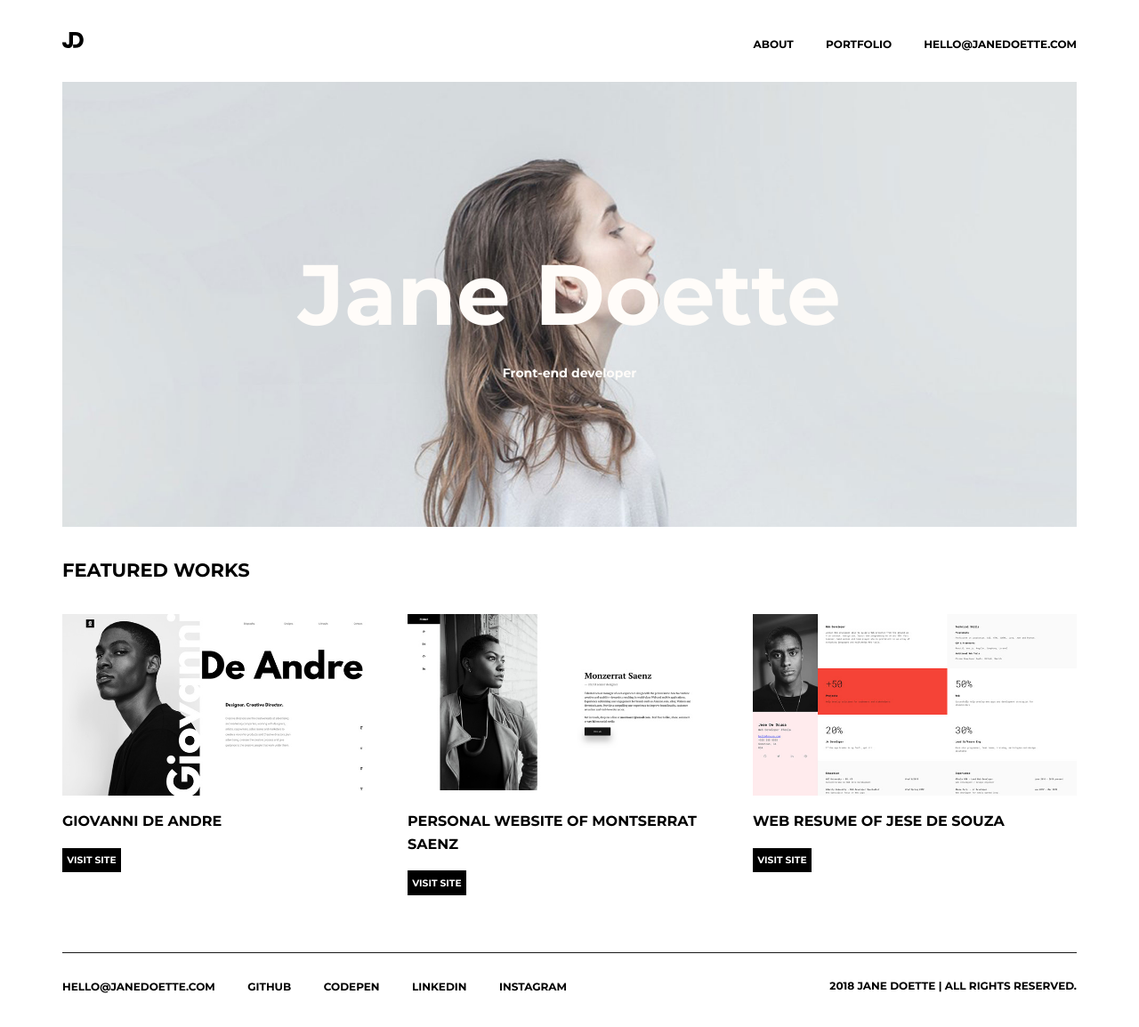
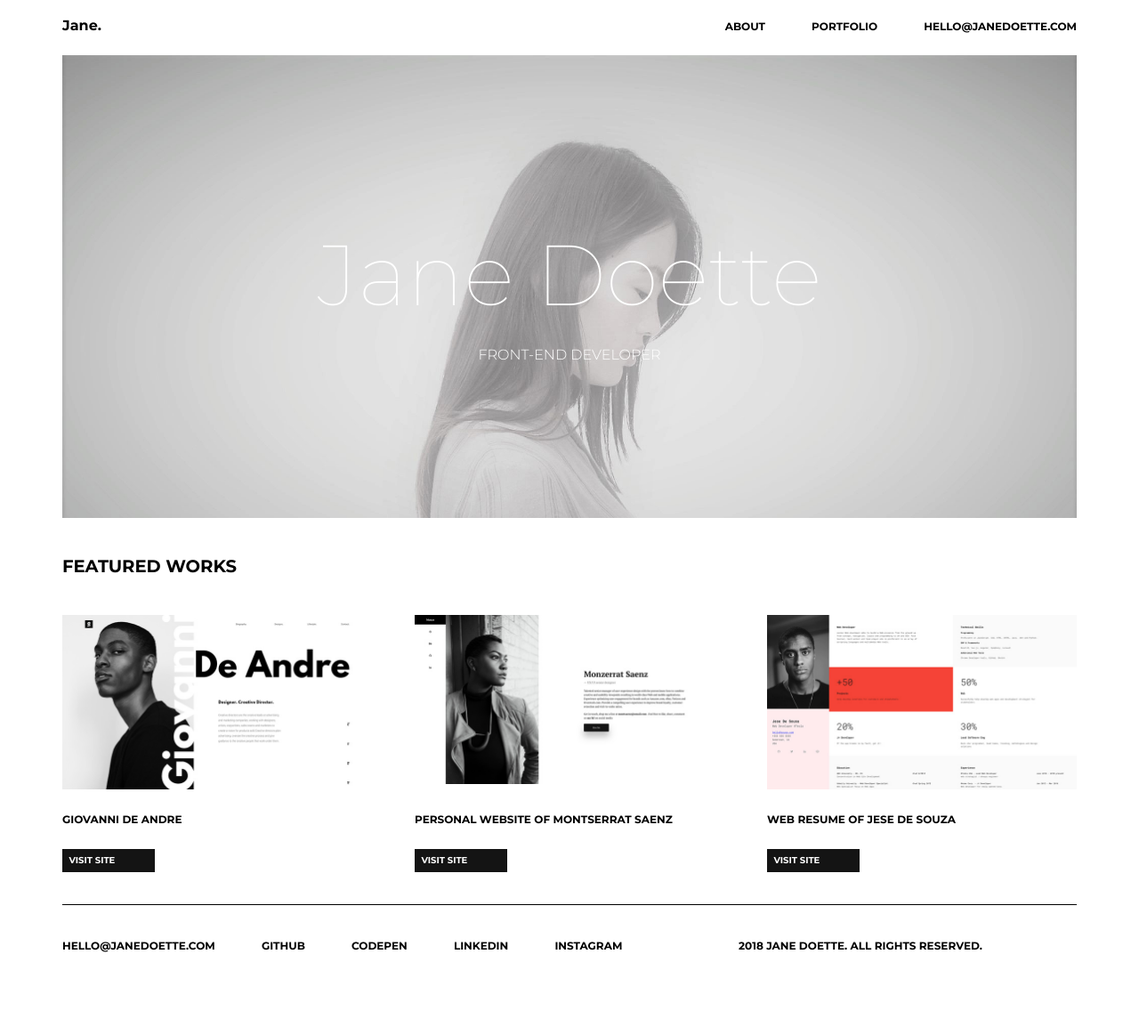
Before and after one commit to hello-antonio/FEND-portfolio-site, a plain HTML site: page index.html in a window 1280 px wide. Shown: the whole page at 89% size. After the commit the page ends 1123 px from the top, so only its background shows below. Drawn offline with Linux system fonts and the light colour scheme.

Commit message:
refactor styles

```diff
--- a/css/style.css
+++ b/css/style.css
@@ -1,17 +1,11 @@
-/*
-*
-* Portfolio Styles v1 by Giovanni Lara 04/2018
-*
-*/
-/* Base */
 html {
   -webkit-box-sizing: border-box;
           box-sizing: border-box;
 }
 
 *,
-*:before,
-*:after {
+*::before,
+*::after {
   -webkit-box-sizing: inherit;
           box-sizing: inherit;
 }
@@ -22,136 +16,84 @@ html {
 }
 
 html {
+  font-size: 100%;
+}
+
+body {
+  width: 100%;
+  height: 100%;
+  font: 1em/1.6 "Montserrat", sans-serif;
+}
+
+ul {
+  list-style: none;
+}
+
+.header {
+  min-height: 30px;
+}
+
+.header__logo {
+  width: 20%;
+  font-weight: bold;
   font-size: 1em;
 }
 
-body {
-  margin: 0;
-  padding: 0;
-  background-color: #fff;
-  color: #000;
-  font: 16px/1.6 "Montserrat", -apple-system, BlinkMacSystemFont, 'Segoe UI', Roboto, Oxygen, Ubuntu, Cantarell, 'Open Sans', 'Helvetica Neue', sans-serif;
+.nav {
+  width: 80%;
 }
 
-img,
-embed,
-picture,
-svg,
-video {
+.ul-list {
   width: 100%;
+  height: 100%;
+  text-align: left;
 }
 
-ul {
-  padding: 0;
-  margin: 0;
-  list-style: none;
+.ul-list--right {
+  text-align: right;
 }
 
-h1,
-h2,
-h3,
-h4 {
-  font-weight: bold;
+.ul-list .ul-list__li {
+  display: inline;
+  margin: 0 3em 0 0;
 }
 
-a {
-  color: #0800ff;
-  text-decoration: none;
-  -webkit-transition: all 0.3s ease;
-  transition: all 0.3s ease;
+.ul-list--right .ul-list__li {
+  margin: 0 0 0 3em;
 }
 
-a:hover {
-  color: #1e1efc;
+.ul-list .ul-list__li a {
+  color: #000;
+  font-size: 0.75em;
+  font-weight: bold;
+  text-transform: uppercase;
+  text-decoration: none;
+  padding: 0.5em 0;
+  -webkit-transition: 0.3s;
+  transition: 0.3s;
 }
 
-/* Container/Flexbox */
-.container,
+.ul-list__li a:hover {
+  color: #adadad;
+}
+
+.ul-list--block .ul-list__li {
+  display: block;
+}
+
+.container {
+  width: 100%;
+  max-width: 1920px;
+  padding: 0 70px;
+}
+
 .flex {
   display: -webkit-box;
   display: -ms-flexbox;
   display: flex;
-  -ms-flex-wrap: wrap;
-  flex-wrap: wrap;
 }
 
-.container {
-  max-width: 1920px;
-  width: 100%;
-  margin: auto;
-  padding: 20px 70px;
-}
-
-/* Content Layouts */
-.header,
-.hero,
-.main,
-.foot {
-  width: 100%;
-}
-
-/* Header */
-.header {
-  height: 24px;
-  margin: 1em 0 0;
-}
-
-.header__logo {
-  width: 24px;
-  height: 24px;
-  font-weight: 900;
-  background-color: #fff;
-  background-image: url(../img/jd-logo-black.svg);
-  background-repeat: no-repeat;
-  background-size: 24px;
-}
-
-.header__logo-text {
-  display: block;
-  text-indent: -999999px;
-}
-
-.nav {
-  width: calc(100% - 24px);
-  text-align: right;
-}
-
-.nav__list {
-  width: 100%;
-}
-
-.nav__list__li {
-  display: inline;
-  margin: 0 0 0 32px;
-}
-
-.nav__list__li a {
-  font-size: 0.75em;
-  text-transform: uppercase;
-  font-weight: bold;
-  color: #000;
-  padding: 0.75em 0;
-}
-
-.nav__list__li a:hover {
-  color: #80989D;
-}
-
-/* Hero Image */
-.hero {
-  padding: 2em;
-  margin: 2em 0;
-  width: 100%;
-  height: 500px;
-  background: url(../img/Agata-Bielen-1920.jpg) no-repeat center 0;
-  background-size: cover;
-  -webkit-box-orient: vertical;
-  -webkit-box-direction: normal;
-      -ms-flex-direction: column;
-          flex-direction: column;
-  display: -webkit-box;
-  display: -ms-flexbox;
-  display: flex;
+.flex--center {
   -webkit-box-pack: center;
       -ms-flex-pack: center;
           justify-content: center;
@@ -160,48 +102,66 @@ a:hover {
           align-items: center;
 }
 
+.flex--col {
+  -webkit-box-orient: vertical;
+  -webkit-box-direction: normal;
+      -ms-flex-direction: column;
+          flex-direction: column;
+}
+
+.pad {
+  padding: 2em 0;
+}
+
+.space-up {
+  margin: 1em 0;
+}
+
+.header,
+.hero,
+.main,
+.foot {
+  width: 100%;
+}
+
 .hero {
-  color: #FFFCF9;
+  text-align: center;
+  color: #fff;
+  background: url(../img/bg-large.jpg) no-repeat center 0;
+  background-size: cover;
+  height: 520px;
+  width: 100%;
 }
 
 .hero__title {
   font-size: 96px;
+  font-weight: 100;
+  text-transform: capitalize;
 }
 
 .hero__sub {
-  font-size: 14px;
-  font-weight: bold;
+  text-transform: uppercase;
+  font-size: 1em;
+  font-weight: 300;
 }
 
-/* Section */
 .section__heading {
+  font-size: 1.222em;
   text-transform: uppercase;
-  font-size: 21px;
 }
 
-/* Projects */
-.projects {
-  margin: 2em 0;
+.portfolio {
   -webkit-box-pack: justify;
       -ms-flex-pack: justify;
           justify-content: space-between;
+  width: 100%;
 }
 
-.projects li {
-  width: calc(100% / 3 - 16px);
+.portfolio li {
+  width: calc(100% / 3 - 2em);
 }
 
-.projects a {
-  display: inline-block;
-  font-weight: bold;
-  text-transform: uppercase;
-  font-size: 8pt;
-  color: #fff;
-  background-color: #000;
-  padding: 0.5em;
-}
-
-.projects__img-container {
+.portfolio__img-container {
   display: block;
   overflow: hidden;
   padding: 56.25% 0 0;
@@ -209,37 +169,50 @@ a:hover {
   position: relative;
 }
 
-.projects__img-container img {
+.portfolio__img-container img {
   height: auto;
   position: absolute;
   top: 0;
   left: 0;
 }
 
-.projects__title {
-  margin: 1em 0;
-  font-size: 1em;
+.portfolio__title {
   text-transform: uppercase;
+  font-size: 0.75em;
+  font-weight: bold;
 }
 
-/* Footer */
-.foot {
-  margin: 2em 0;
-  padding: 1.5em 0 0;
-  border-top: thin solid rgba(0, 0, 0, 0.9);
+.portfolio a {
+  color: #fff;
+  background-color: #141414;
+  padding: 0.5em 0.75em;
+  font-size: 10px;
   font-weight: bold;
   text-transform: uppercase;
-  -webkit-box-pack: center;
-      -ms-flex-pack: center;
-          justify-content: center;
-  -webkit-box-align: center;
-      -ms-flex-align: center;
-          align-items: center;
+  text-decoration: none;
+  margin: 0 0 2em 0;
+  width: 30%;
+  display: block;
 }
 
-.foot p {
+.portfolio li {
+  min-height: 300px;
+}
+
+img {
+  width: 100%;
+  max-width: 700px;
+}
+
+.foot {
+  min-height: 30px;
+  border-top: thin solid #000;
+}
+
+.foot__copy {
+  font-weight: bold;
+  text-transform: uppercase;
   font-size: 0.75em;
-  text-align: right;
 }
 
 .foot__copy,
@@ -247,83 +220,75 @@ a:hover {
   width: 50%;
 }
 
-.foot__contact li {
-  display: inline-block;
-  margin: 0 32px 0 0;
-}
-
-.foot__contact li:last-child {
-  margin: 0;
-}
-
-.foot__contact a {
-  display: block;
-  color: #000;
-  text-transform: uppercase;
-  font-size: 0.75em;
-  font-weight: bold;
-}
-
-/* Media Queries */
 @media screen and (max-width: 800px) {
-  .container {
-    padding: 2em;
+  .hero {
+    background-image: url(../img/bg-md.jpg);
   }
 
-  .hero {
-    background: url(../img/Agata-Bielen-960.jpg) no-repeat center 0;
+  .portfolio {
+    -webkit-box-orient: vertical;
+    -webkit-box-direction: normal;
+        -ms-flex-direction: column;
+            flex-direction: column;
   }
 
-  .projects li {
+  .portfolio li {
     width: 100%;
     margin: 0 0 2em;
   }
 
-  .section__heading {
-    text-align: center;
+  .foot {
+    -webkit-box-orient: vertical;
+    -webkit-box-direction: normal;
+        -ms-flex-direction: column;
+            flex-direction: column;
   }
 
-  .foot__copy,
-  .foot__contact {
+  .foot__copy {
+    margin: 2em 0 0;
     width: 100%;
   }
 
-  .foot p {
-    text-align: left;
+  .foot .ul-list__li {
+    display: block;
+  }
+
+  .container {
+    padding: 0 2em;
   }
 }
 
-@media screen and (max-width: 425px) {
+@media screen and (max-width: 600px) {
   .container {
-    padding: 1em;
+    padding: 0 1em;
+  }
+
+  .hero {
+    height: 400px;
   }
 
   .hero__title {
-    font-size: 42px;
-  }
-
-  .hero__sub {
-    font-size: 21px;
+    font-size: 3.618em;
   }
 }
 
-@media screen and (min-width: 1440px) {
+@media screen and (min-width:1440px) {
+  .hero {
+    height: 700px;
+  }
+}
+
+@media screen and (min-width: 1900px) {
+  html {
+    font-size: 120%;
+  }
   .container {
-    max-width: 1440px;
+    padding: 0 140px;
+    margin: auto;
   }
 
   .hero {
-    height: 600px;
-  }
-}
-
-@media screen and (min-width: 1920px) {
-  .container {
-    max-width: 1920px;
-  }
-
-  .hero {
-    height: 700px;
+    height: 800px;
   }
 
   .hero__title {
@@ -333,4 +298,8 @@ a:hover {
   .hero__sub {
     font-size: 26px;
   }
+
+  .section__heading {
+    font-size: 1.618em;
+  }
 }
--- a/index.html
+++ b/index.html
@@ -5,93 +5,109 @@
   <meta charset="UTF-8">
   <meta name="viewport" content="width=device-width, initial-scale=1.0">
   <meta http-equiv="X-UA-Compatible" content="ie=edge">
-    <meta name="theme-color" content="#02b3e4">
+  <meta name="theme-color" content="#000">
   <meta name="description" content="The portfolio website of Jane Doette front-end developer and everything else.">
   <meta name="keywords" content="front-end developer, html, css, programmer, js, portfolio">
-    <title>Jane Doette | Front End Ninja</title>
+  <title>Jane Doette | Front End developer</title>
   <link rel="icon" type="image/png" href="img/favicon-32x32.png" sizes="32x32" />
   <link rel="icon" type="image/png" href="img/favicon-16x16.png" sizes="16x16" />
   <link rel="shortcut icon" href="favicon.ico" type="image/x-icon">
   <style>
-      @import url('https://fonts.googleapis.com/css?family=Montserrat:300,400,700');
+    @font-face {
+      font-family: 'Arvo';
+      font-display: auto;
+      src: local('Arvo'), url(https: //fonts.gstatic.com/s/arvo/v9/rC7kKhY-eUDY-ucISTIf5PesZW2xOQ-xsNqO47m55DA.woff2) format('woff2');
+    }
+
+    body {
+      font-family: "Arvo", sans-serif;
+    }
+  </style>
+  <style>
+    @import url('https://fonts.googleapis.com/css?family=Montserrat:100,300,700');
   </style>
   <link rel="stylesheet" href="css/style.css">
 </head>
 
 <body>
-    <div class="container">
-      <header class="header flex">
-        <div class="header__logo">
-          <span class="header__logo-text">Jane Doette</span>
-        </div>
+  <div class="container flex flex--col">
+    <header class="header flex space-up">
+      <p class="header__logo">
+        Jane.
+      </p>
       <nav class="nav">
-          <ul class="nav__list">
-              <li class="nav__list__li"><a href="#home">About</a></li>
-              <li class="nav__list__li"><a href="#portfolio">Portfolio</a></li>
-              <li class="nav__list__li"><a href="">hello@janedoette.com</a></li>
+        <ul class="ul-list ul-list--right ul-list--inline">
+          <li class="ul-list__li"><a href="#home">About</a></li>
+          <li class="ul-list__li"><a href="#portfolio">Portfolio</a></li>
+          <li class="ul-list__li"><a href="">hello@janedoette.com</a></li>
         </ul>
       </nav>
     </header>
 
-      <div class="hero" id="home">
+    <div class="hero flex flex--center" id="home">
+      <div class="hero__banner">
         <h1 class="hero__title">Jane Doette
         </h1>
         <p class="hero__sub">Front-end developer</p>
       </div>
+    </div>
 
     <main class="main">
       <section id="portfolio">
-          <h2 class="section__heading">Featured works</h2>
-          <ul class="projects flex">
+        <h2 class="section__heading pad">Featured works</h2>
+        <ul class="portfolio flex">
           <li>
-              <div class="projects__img-container">
+            <div class="portfolio__img-container">
               <img srcset="img/img01-700.jpg 700w,
                         img/img01-400.jpg 400w" sizes="(max-width: 425px) 250px,
-                700px" src="img/img01-700.jpg" alt="Image of Giovanni De Andre">
+                700px"
+                src="img/img01-700.jpg" alt="Image of Giovanni De Andre">
             </div>
-              <h3 class="projects__title">Giovanni De Andre</h3>
+            <h3 class="portfolio__title pad">Giovanni De Andre</h3>
             <a href="#">Visit site</a>
           </li>
           <li>
-              <div class="projects__img-container">
+            <div class="portfolio__img-container">
               <img srcset="img/img02-700.jpg 700w,
                 img/img02-400.jpg 400w" sizes="(max-width: 425px) 250px,
-                700px" src="img/img02-700.jpg" alt="Image of Montserrat Saenz">
+                700px"
+                src="img/img02-700.jpg" alt="Image of Montserrat Saenz">
             </div>
-              <h3 class="projects__title">Personal website of Montserrat Saenz</h3>
+            <h3 class="portfolio__title pad">Personal website of Montserrat Saenz</h3>
             <a href="#">Visit site</a>
           </li>
           <li>
-              <div class="projects__img-container">
+            <div class="portfolio__img-container">
               <img srcset="img/img03-700.jpg 700w, img/img03-400.jpg 400w" sizes="(max-width: 425px) 250px,
-                700px" src="img/img03-700.jpg" alt="Image of Jese de souza">
+                700px"
+                src="img/img03-700.jpg" alt="Image of Jese de souza">
             </div>
-              <h3 class="projects__title">Web Resume of Jese De Souza</h3>
+            <h3 class="portfolio__title pad">Web Resume of Jese De Souza</h3>
             <a href="#">Visit site</a>
           </li>
         </ul>
       </section>
     </main>
 
-      <footer class="foot flex">
-        <ul class="foot__contact">
-          <li>
+    <footer class="foot flex flex--center space-up pad">
+      <ul class="ul-list">
+        <li class="ul-list__li">
           <a href="#">hello@janedoette.com</a>
         </li>
-          <li>
+        <li class="ul-list__li">
           <a href="#">GitHub</a>
         </li>
-          <li>
+        <li class="ul-list__li">
           <a href="#">CodePen</a>
         </li>
-          <li>
+        <li class="ul-list__li">
           <a href="#">LinkedIn</a>
         </li>
-          <li>
+        <li class="ul-list__li">
           <a href="#">Instagram</a>
         </li>
       </ul>
-        <p class="foot__copy">2018 Jane Doette | All rights reserved.</p>
+      <p class="foot__copy">2018 Jane Doette. All rights reserved.</p>
     </footer>
   </div>
 </body>
```
Also changed, not shown: favicon.ico, img/Agata-Bielen-1920.jpg (deleted), img/Agata-Bielen-960.jpg (deleted), img/bg-large.jpg (added), img/bg-md.jpg (added), img/favicon-16x16.png, img/favicon-32x32.png, img/jd-logo-black.svg (deleted), 1 other file. Lines whose indentation alone changed are shown as unchanged.
